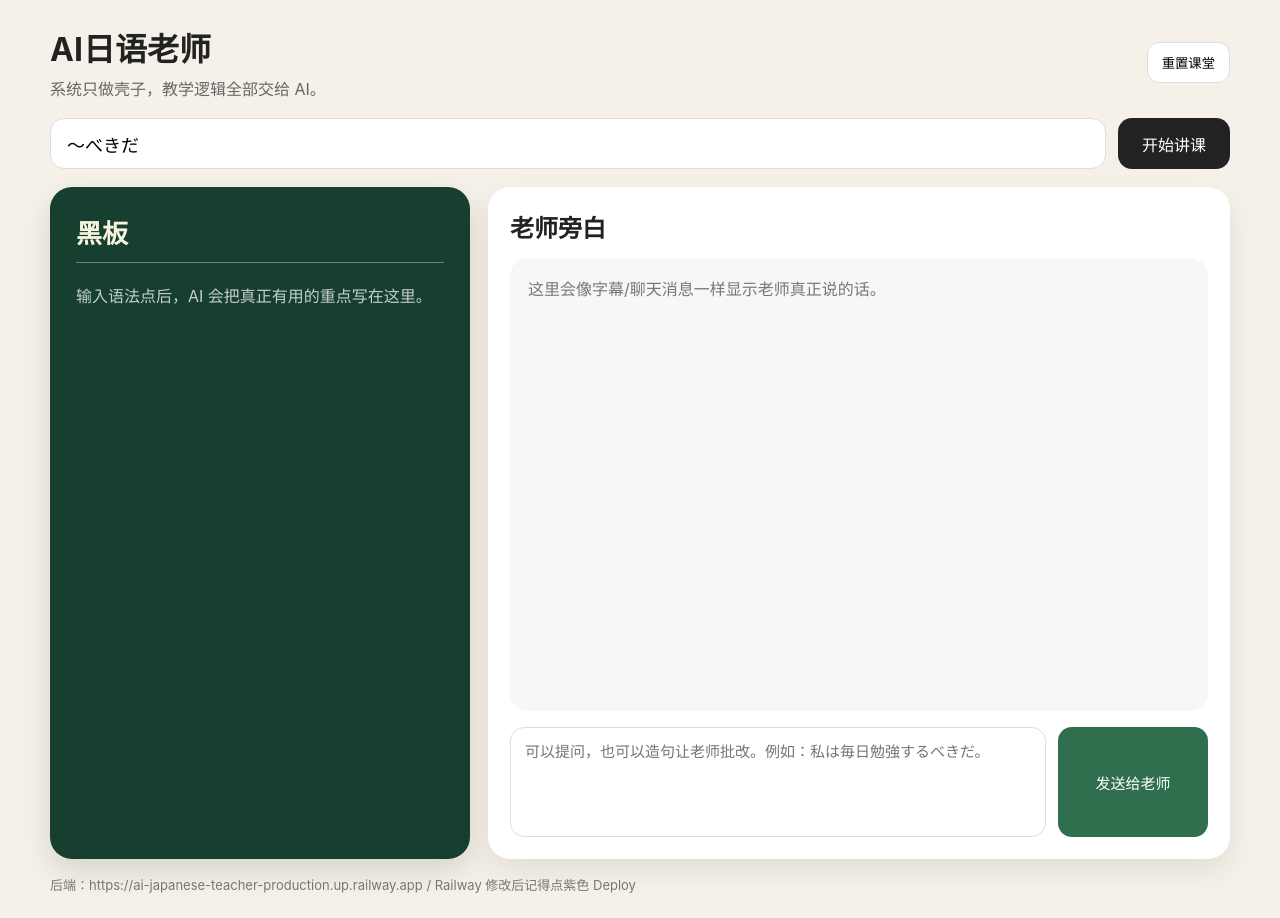
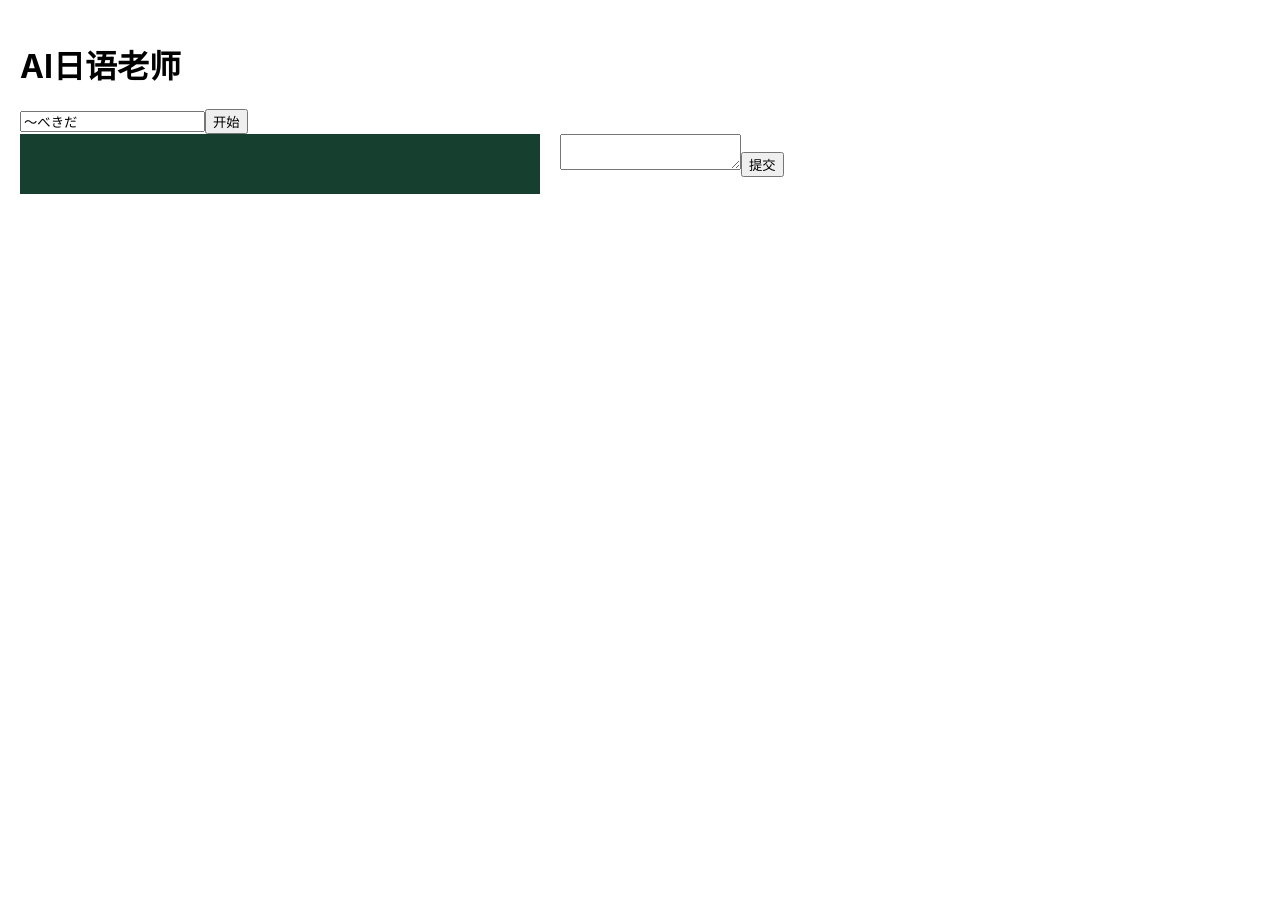
Before and after one commit to Takki-Tang/ai-japanese-teacher, a React (Create React App) app in the folder client/: page / in a window 1280 px wide. After the commit the page ends 800 px from the top, so only its background shows below. Built offline with nearby package versions, Linux system fonts and the light colour scheme.

Commit message:
优化：TTS+黑板

```diff
--- a/client/src/App.js
+++ b/client/src/App.js
@@ -20,12 +20,6 @@ export default function App() {
   }, [lesson]);
 
   async function callLesson(nextMode) {
-    const gp = grammarPoint.trim();
-    if (!gp) {
-      setError("先输入一个语法点，比如：〜べきだ");
-      return;
-    }
-
     setLoading(true);
     setError("");
     setTtsStatus("");
@@ -38,8 +32,8 @@ export default function App() {
           "Content-Type": "application/json",
         },
         body: JSON.stringify({
-          grammarPoint: gp,
-          studentInput: nextMode === "lesson" ? "" : studentInput.trim(),
+          grammarPoint,
+          studentInput: nextMode === "lesson" ? "" : studentInput,
           mode: nextMode,
           history,
         }),
@@ -47,42 +41,34 @@ export default function App() {
 
       const data = await res.json();
 
-      if (!res.ok) {
-        throw new Error(data?.message || data?.error || "AI课堂生成失败");
-      }
-
       const nextLesson = data.lesson;
       setLesson(nextLesson);
 
-      const newHistory = [
+      setHistory([
         ...history,
-        {
-          role: "student",
-          text: nextMode === "lesson" ? `请讲解 ${gp}` : studentInput.trim(),
-        },
-        {
-          role: "teacher",
-          text: nextLesson.segments.map((s) => s.text).join("\n"),
-        },
-      ].slice(-12);
+        { role: "student", text: studentInput },
+        { role: "teacher", text: teacherText },
+      ]);
 
-      setHistory(newHistory);
       setStudentInput("");
 
-      await playAiTtsOnce(nextLesson);
+      await playTTS(nextLesson);
     } catch (e) {
-      setError(e.message || "出错了");
+      setError(e.message);
     } finally {
       setLoading(false);
     }
   }
 
-  async function playAiTtsOnce(nextLesson) {
-    const text = nextLesson?.segments?.map((s) => s.text).join("\n").trim();
+  async function playTTS(lesson) {
+    const text = lesson?.segments
+      ?.slice(0, 3) // ⭐ 只读前3句
+      .map((s) => s.text)
+      .join("\n");
 
     if (!text) return;
 
-    setTtsStatus("AI语音生成中……");
+    setTtsStatus("AI语音生成中...");
 
     try {
       const res = await fetch(`${API_BASE}/api/tts`, {
@@ -95,312 +81,55 @@ export default function App() {
 
       const data = await res.json();
 
-      if (!res.ok || !data.audioBase64) {
-        throw new Error("TTS quota 或接口限制，已只显示字幕。");
-      }
+      if (!data.audioBase64) throw new Error();
 
-      const audioUrl = `data:${data.mimeType};base64,${data.audioBase64}`;
+      const audio = new Audio(
+        `data:${data.mimeType};base64,${data.audioBase64}`
+      );
 
-      if (audioRef.current) {
-        audioRef.current.pause();
-      }
-
-      const audio = new Audio(audioUrl);
       audioRef.current = audio;
       await audio.play();
 
-      setTtsStatus("AI语音播放中");
-      audio.onended = () => setTtsStatus("");
-    } catch (e) {
-      setTtsStatus("AI语音暂时不可用，已只显示字幕，不使用浏览器机器朗读。");
+      setTtsStatus("");
+    } catch {
+      setTtsStatus("AI语音暂时不可用（正常情况，已只显示字幕）");
     }
   }
 
-  function resetClass() {
-    if (audioRef.current) {
-      audioRef.current.pause();
-    }
-    setLesson(null);
-    setHistory([]);
-    setStudentInput("");
-    setError("");
-    setTtsStatus("");
-  }
+  return (
+    <div style={{ padding: 20 }}>
+      <h1>AI日语老师</h1>
 
-  return (
-    <div style={styles.page}>
-      <div style={styles.header}>
-        <div>
-          <h1 style={styles.h1}>AI日语老师</h1>
-          <p style={styles.sub}>
-            系统只做壳子，教学逻辑全部交给 AI。
-          </p>
+      <input
+        value={grammarPoint}
+        onChange={(e) => setGrammarPoint(e.target.value)}
+      />
+
+      <button onClick={() => callLesson("lesson")}>开始</button>
+
+      <div style={{ display: "grid", gridTemplateColumns: "520px 1fr", gap: 20 }}>
+        <div style={{ background: "#173f2f", color: "#fff", padding: 20 }}>
+          <h2>{lesson?.title}</h2>
+          {lesson?.blackboard?.map((b, i) => (
+            <div key={i}>{b}</div>
+          ))}
         </div>
 
-        <button style={styles.smallButton} onClick={resetClass}>
-          重置课堂
-        </button>
+        <div>
+          {lesson?.segments?.map((s, i) => (
+            <div key={i}>{s.text}</div>
+          ))}
+
+          <textarea
+            value={studentInput}
+            onChange={(e) => setStudentInput(e.target.value)}
+          />
+
+          <button onClick={() => callLesson("chat")}>提交</button>
+        </div>
       </div>
 
-      <div style={styles.controls}>
-        <input
-          style={styles.input}
-          value={grammarPoint}
-          onChange={(e) => setGrammarPoint(e.target.value)}
-          placeholder="输入语法点，例如：〜べきだ"
-        />
-
-        <button
-          style={styles.primaryButton}
-          onClick={() => callLesson("lesson")}
-          disabled={loading}
-        >
-          {loading && mode === "lesson" ? "生成中..." : "开始讲课"}
-        </button>
-      </div>
-
-      {error && <div style={styles.error}>{error}</div>}
-      {ttsStatus && <div style={styles.tts}>{ttsStatus}</div>}
-
-      <div style={styles.main}>
-        <section style={styles.blackboard}>
-          <h2 style={styles.boardTitle}>
-            {lesson?.title || "黑板"}
-          </h2>
-
-          {lesson?.blackboard?.length ? (
-            <ul style={styles.boardList}>
-              {lesson.blackboard.map((item, index) => (
-                <li key={index} style={styles.boardItem}>
-                  {item}
-                </li>
-              ))}
-            </ul>
-          ) : (
-            <div style={styles.emptyBoard}>
-              输入语法点后，AI 会把真正有用的重点写在这里。
-            </div>
-          )}
-        </section>
-
-        <section style={styles.teacherPanel}>
-          <h2 style={styles.teacherTitle}>老师旁白</h2>
-
-          <div style={styles.subtitleBox}>
-            {lesson?.segments?.length ? (
-              lesson.segments.map((seg, index) => (
-                <div key={index} style={styles.bubble}>
-                  {seg.text}
-                </div>
-              ))
-            ) : (
-              <div style={styles.emptySubtitle}>
-                这里会像字幕/聊天消息一样显示老师真正说的话。
-              </div>
-            )}
-          </div>
-
-          <div style={styles.chatBox}>
-            <textarea
-              style={styles.textarea}
-              value={studentInput}
-              onChange={(e) => setStudentInput(e.target.value)}
-              placeholder="可以提问，也可以造句让老师批改。例如：私は毎日勉強するべきだ。"
-            />
-
-            <button
-              style={styles.secondaryButton}
-              onClick={() => callLesson("chat")}
-              disabled={loading || !studentInput.trim()}
-            >
-              {loading && mode === "chat" ? "批改中..." : "发送给老师"}
-            </button>
-          </div>
-        </section>
-      </div>
-
-      <div style={styles.footer}>
-        后端：{API_BASE} / Railway 修改后记得点紫色 Deploy
-      </div>
+      <div>{ttsStatus}</div>
     </div>
   );
 }
-
-const styles = {
-  page: {
-    minHeight: "100vh",
-    background: "#f5f1e8",
-    padding: "24px",
-    boxSizing: "border-box",
-    fontFamily:
-      '-apple-system, BlinkMacSystemFont, "Segoe UI", "Hiragino Sans", "Yu Gothic", sans-serif',
-    color: "#222",
-  },
-  header: {
-    maxWidth: "1180px",
-    margin: "0 auto 18px",
-    display: "flex",
-    justifyContent: "space-between",
-    alignItems: "center",
-    gap: "16px",
-  },
-  h1: {
-    margin: 0,
-    fontSize: "32px",
-  },
-  sub: {
-    margin: "6px 0 0",
-    color: "#666",
-  },
-  controls: {
-    maxWidth: "1180px",
-    margin: "0 auto 18px",
-    display: "flex",
-    gap: "12px",
-  },
-  input: {
-    flex: 1,
-    fontSize: "18px",
-    padding: "14px 16px",
-    borderRadius: "14px",
-    border: "1px solid #ddd",
-    outline: "none",
-    background: "#fff",
-  },
-  primaryButton: {
-    padding: "0 24px",
-    border: "none",
-    borderRadius: "14px",
-    background: "#222",
-    color: "#fff",
-    fontSize: "16px",
-    cursor: "pointer",
-  },
-  secondaryButton: {
-    width: "150px",
-    border: "none",
-    borderRadius: "14px",
-    background: "#2f6f4e",
-    color: "#fff",
-    fontSize: "15px",
-    cursor: "pointer",
-  },
-  smallButton: {
-    padding: "10px 14px",
-    borderRadius: "12px",
-    border: "1px solid #ddd",
-    background: "#fff",
-    cursor: "pointer",
-  },
-  main: {
-    maxWidth: "1180px",
-    margin: "0 auto",
-    display: "grid",
-    gridTemplateColumns: "420px 1fr",
-    gap: "18px",
-  },
-  blackboard: {
-    minHeight: "620px",
-    borderRadius: "22px",
-    background: "#173f2f",
-    color: "#f7f3df",
-    padding: "26px",
-    boxShadow: "0 12px 30px rgba(0,0,0,0.12)",
-  },
-  boardTitle: {
-    margin: "0 0 20px",
-    fontSize: "26px",
-    borderBottom: "1px solid rgba(255,255,255,0.35)",
-    paddingBottom: "12px",
-  },
-  boardList: {
-    margin: 0,
-    paddingLeft: "20px",
-  },
-  boardItem: {
-    fontSize: "18px",
-    lineHeight: 1.75,
-    marginBottom: "14px",
-  },
-  emptyBoard: {
-    color: "rgba(255,255,255,0.75)",
-    lineHeight: 1.7,
-  },
-  teacherPanel: {
-    minHeight: "620px",
-    borderRadius: "22px",
-    background: "#fff",
-    padding: "22px",
-    boxShadow: "0 12px 30px rgba(0,0,0,0.08)",
-    display: "flex",
-    flexDirection: "column",
-  },
-  teacherTitle: {
-    margin: "0 0 14px",
-    fontSize: "24px",
-  },
-  subtitleBox: {
-    flex: 1,
-    overflowY: "auto",
-    background: "#f7f7f7",
-    borderRadius: "18px",
-    padding: "18px",
-    display: "flex",
-    flexDirection: "column",
-    gap: "12px",
-  },
-  bubble: {
-    alignSelf: "flex-start",
-    maxWidth: "88%",
-    background: "#ffffff",
-    border: "1px solid #eee",
-    borderRadius: "18px",
-    padding: "13px 16px",
-    fontSize: "17px",
-    lineHeight: 1.65,
-    boxShadow: "0 4px 14px rgba(0,0,0,0.05)",
-    whiteSpace: "pre-wrap",
-  },
-  emptySubtitle: {
-    color: "#777",
-    lineHeight: 1.7,
-  },
-  chatBox: {
-    marginTop: "16px",
-    display: "flex",
-    gap: "12px",
-  },
-  textarea: {
-    flex: 1,
-    height: "84px",
-    resize: "none",
-    borderRadius: "14px",
-    border: "1px solid #ddd",
-    padding: "12px 14px",
-    fontSize: "15px",
-    outline: "none",
-    fontFamily: "inherit",
-  },
-  error: {
-    maxWidth: "1180px",
-    margin: "0 auto 12px",
-    background: "#ffe8e8",
-    color: "#9b1c1c",
-    padding: "12px 14px",
-    borderRadius: "12px",
-  },
-  tts: {
-    maxWidth: "1180px",
-    margin: "0 auto 12px",
-    background: "#eef3ff",
-    color: "#24427a",
-    padding: "12px 14px",
-    borderRadius: "12px",
-  },
-  footer: {
-    maxWidth: "1180px",
-    margin: "16px auto 0",
-    color: "#777",
-    fontSize: "13px",
-  },
-};
```
Also changed, not shown: 1 other file (tests, documents, lock files or other folders).
